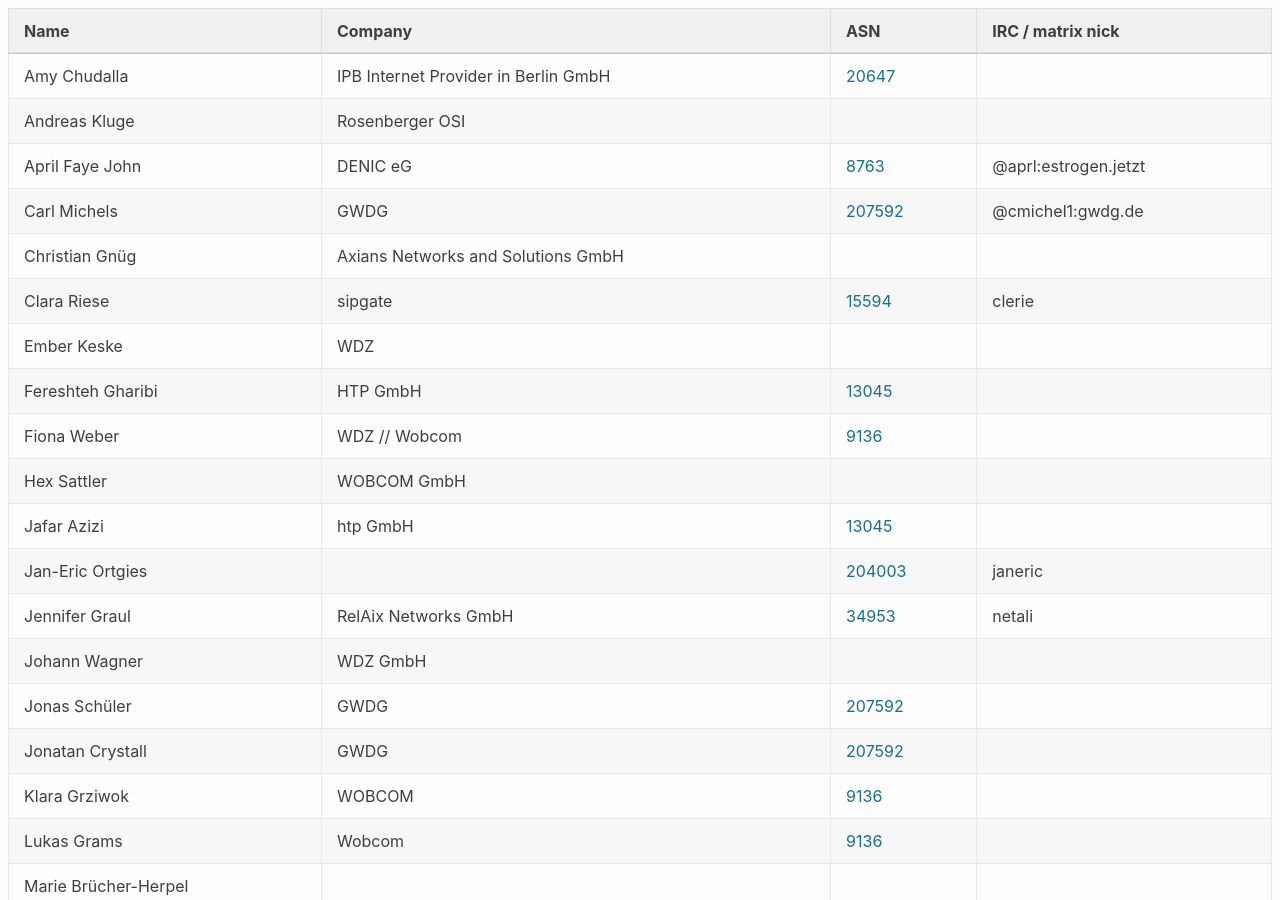
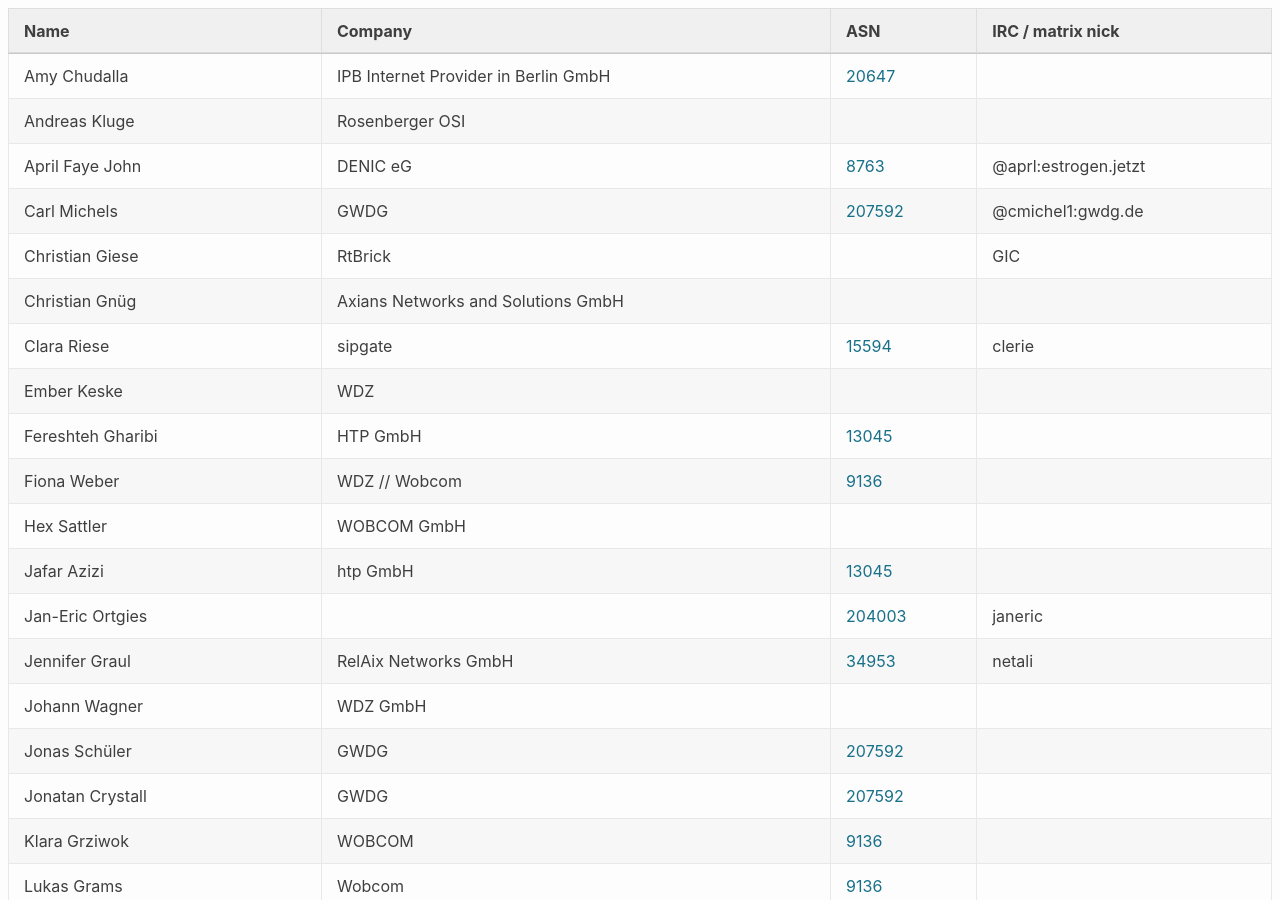
Before and after one commit to denog/pretix-attendeelist, a Jekyll site: the page built from denogmeetup25-04/index.markdown, in a window 1280 px wide and 900 px high. Built offline with Jekyll 4.4.1, drawn with Linux system fonts in a browser that asks for light colours.

Commit message:
Latest data: Mon May 12 12:14:31 UTC 2025

```diff
--- a/_data/attendees_denogmeetup25-04.json
+++ b/_data/attendees_denogmeetup25-04.json
@@ -22,6 +22,12 @@
     "company": "GWDG",
     "irc": "@cmichel1:gwdg.de",
     "asn": "207592"
+  },
+  {
+    "name": "Christian Giese",
+    "company": "RtBrick",
+    "irc": "GIC",
+    "asn": null
   },
   {
     "name": "Christian Gnüg",
```
